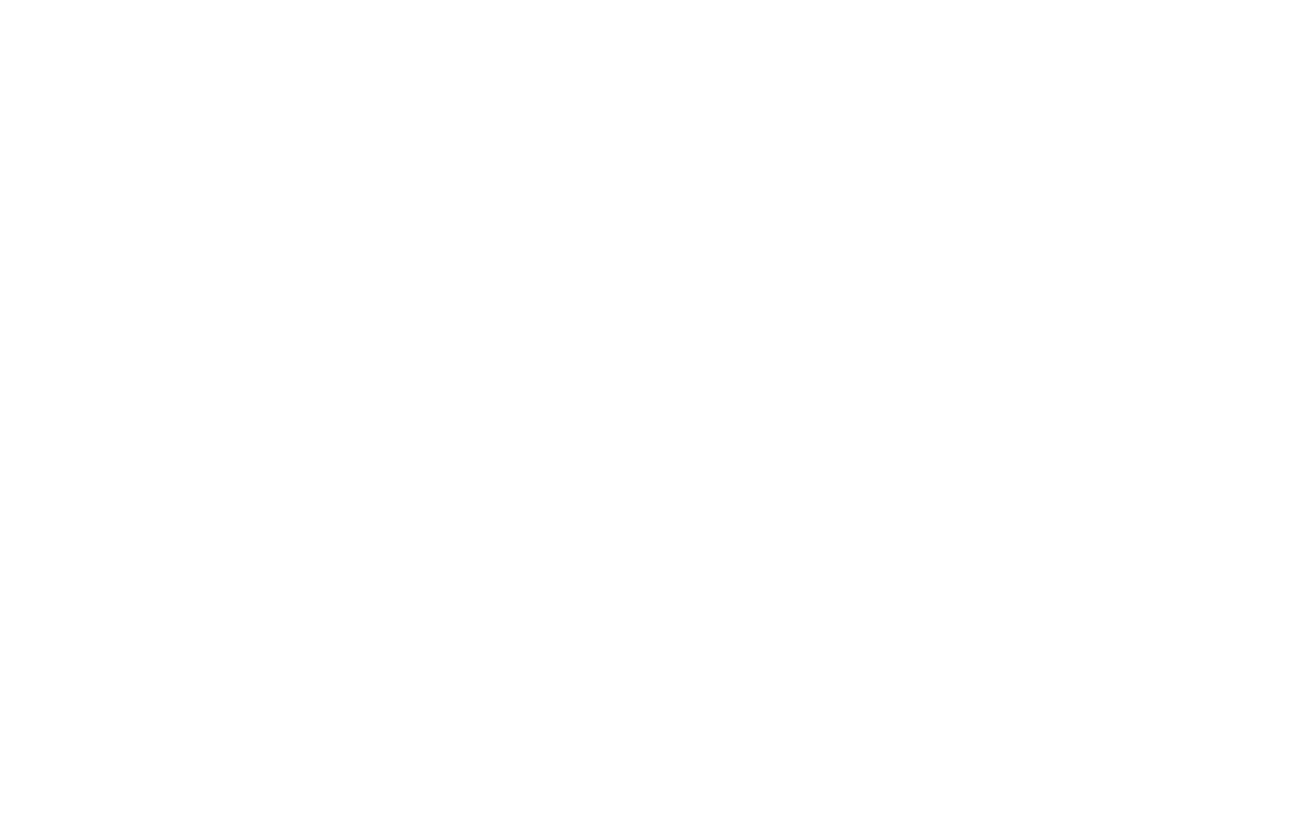
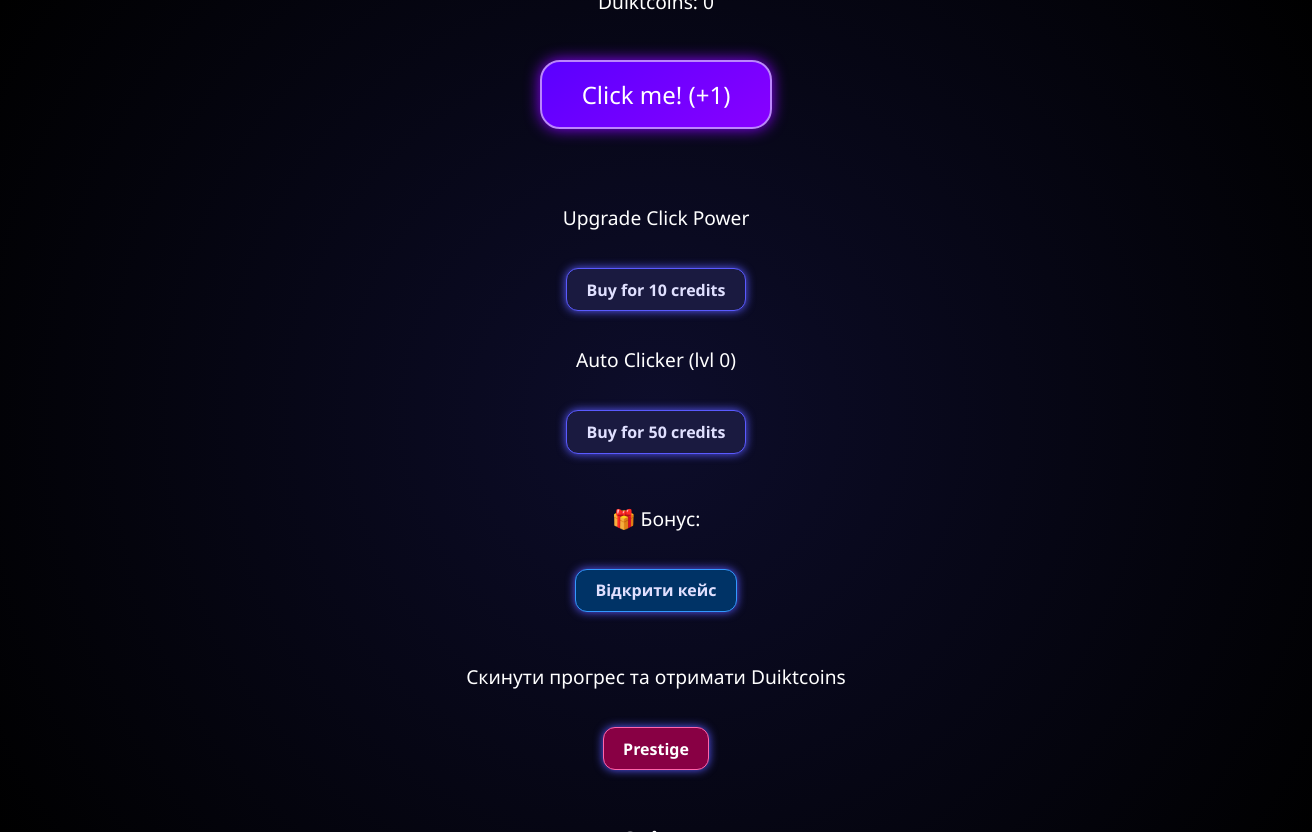
Before and after one commit to Yaroslav-Kirsenko/Clicker, a plain HTML site: page index.html in a window 1280 px wide. Shown: the whole page, 1312 px wide, since content can reach past the window. Before the commit the page ends 800 px from the top, so only its background shows below. Drawn offline with Linux system fonts and the light colour scheme; the site is published under a folder, as on GitHub Pages, so addresses that start at the root find nothing.

Commit message:
Update index.html

```diff
--- a/index.html
+++ b/index.html
@@ -5,8 +5,8 @@
     <link rel="icon" type="image/svg+xml" href="/vite.svg" />
     <meta name="viewport" content="width=device-width, initial-scale=1.0" />
     <title>Vite + React</title>
-    <script type="module" crossorigin src="/assets/index-f_Vqkd8e.js"></script>
-    <link rel="stylesheet" crossorigin href="/assets/index-CcgdGyR2.css">
+    <script type="module" crossorigin src="./assets/index-f_Vqkd8e.js"></script>
+    <link rel="stylesheet" crossorigin href="./assets/index-CcgdGyR2.css">
   </head>
   <body>
     <div id="root"></div>
```
